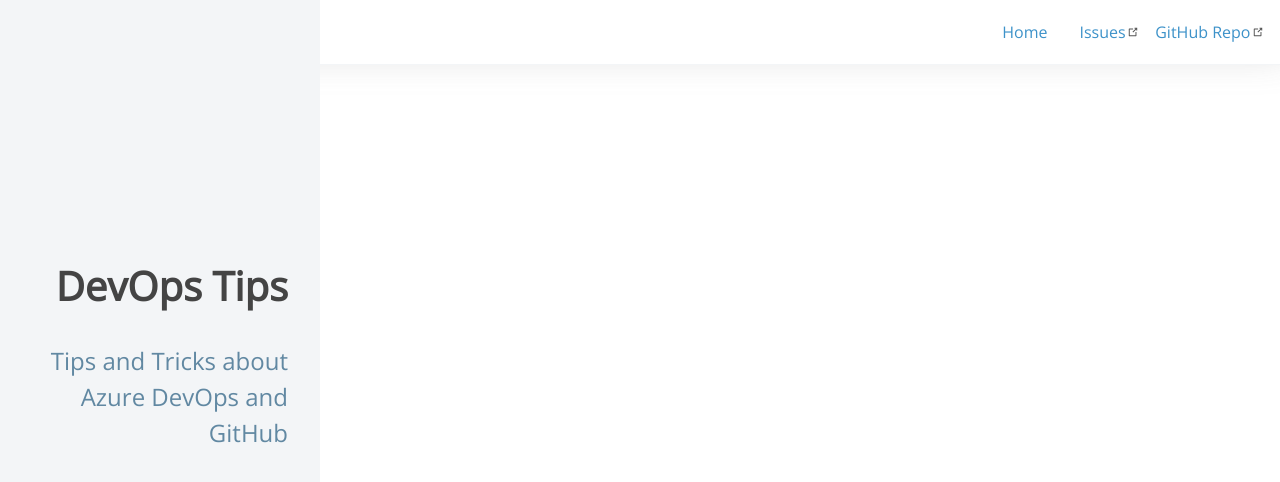
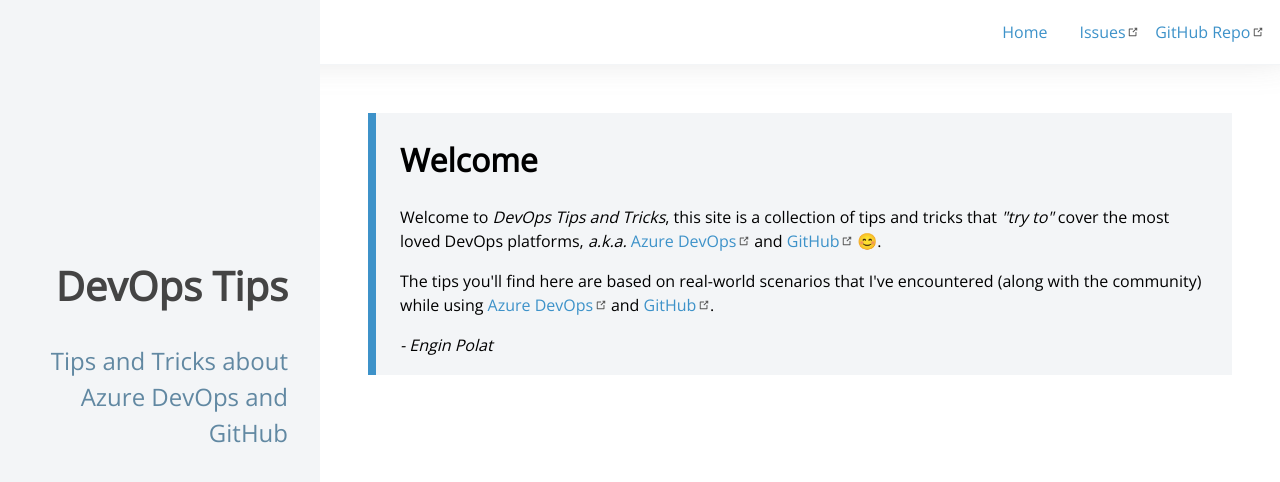
Before and after one commit to polatengin/devopstips.net, a Jekyll site: the page built from index.html, in a window 1280 px wide. Shown: the top 482 px of the page. Built offline with Jekyll 4.4.1, drawn with Linux system fonts in a browser that asks for light colours; nearby versions of some CDN libraries; the list of posts is cut into pages by our own code.

Commit message:
tip box is shown on top of the page

```diff
--- a/index.html
+++ b/index.html
@@ -2,3 +2,9 @@
 layout: default
 title: "Home"
 ---
+<div class="tip">
+  <h1>Welcome</h1>
+  <p>Welcome to <em>DevOps Tips and Tricks</em>, this site is a collection of tips and tricks that <em>"try to"</em> cover the most loved DevOps platforms, <em>a.k.a.</em> <a href="https://dev.azure.com" target="_blank">Azure DevOps</a> and <a href="https://github.com" target="_blank">GitHub</a> 😊.</p>
+  <p>The tips you'll find here are based on real-world scenarios that I've encountered (along with the community) while using <a href="https://dev.azure.com" target="_blank">Azure DevOps</a> and <a href="https://github.com" target="_blank">GitHub</a>.</p>
+  <p><em>- Engin Polat</em></p>
+</div>
```
